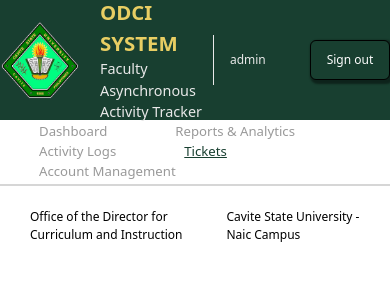
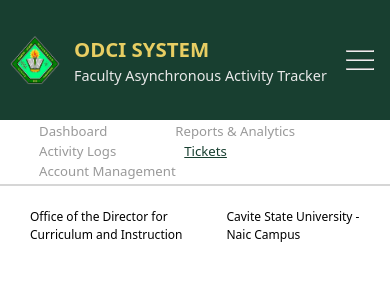
Before and after one commit to Guillmar6/ODCI-System, a Node server app: page /admin/tickets in a window 390 px wide. Shown: the top 300 px of the page. Run offline with Node 20, Linux system fonts and the light colour scheme; the visitor is signed in with stand-in values (Sample User, id 1).

Commit message:
Fix header UI

```diff
--- a/views/components/header.ejs
+++ b/views/components/header.ejs
@@ -14,6 +14,13 @@
     <div id="signOutContainer">
         <button id="signOutBtn" onclick="">Sign out</button>
     </div>
+    <div id="menuContainer">
+        <button id="menuBtn">
+            <hr>
+            <hr>
+            <hr>
+        </button>
+    </div>
 </header>
 <style>
     header {
@@ -27,9 +34,12 @@
         padding-right: 80px;
     }
     #cvsuLogo {
-        width: 80px;
-        height: 80px;
-        margin-right: 20px;
+        width: 10vw;
+        min-width: 50px;
+        min-height: 50px;
+        max-width: 80px;
+        max-height: 80px;
+        margin-right: clamp(1vw, 0.5vw + 1rem, 20px);
     }
     #headerTitleContainer {
         display: flex;
@@ -86,10 +96,40 @@
         cursor: pointer;
         box-shadow: #00000070 2px 2px 2px 2px;
     }
+    #menuContainer {
+        display: none;
+    }
+    #menuBtn {
+        background-color: transparent;
+        width: 40px;
+        height: 30px;
+        border: 0px solid transparent;
+        display: flex;
+        flex-direction: column;
+        justify-content: space-around;
+        cursor: pointer;
+    }
+    #menuBtn>hr {
+        width: 100%;
+    }
     @media screen and (max-width: 1110px) {
         header {
-            padding-left: 0px;
-            padding-right: 0px;
+            padding-left: 10px;
+            padding-right: 10px;
+        }
+    }
+    @media screen and (max-width: 608px) {
+        #verticalLine {
+            display: none;
+        }
+        #profileContainer {
+            display: none;
+        }
+        #signOutContainer {
+            display: none;
+        }
+        #menuContainer {
+            display: flex;
         }
     }
 </style>
```
